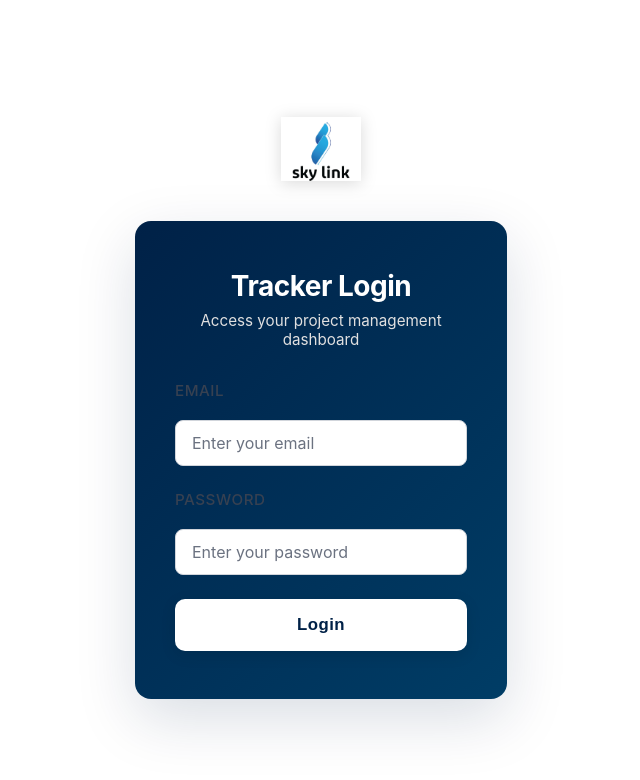
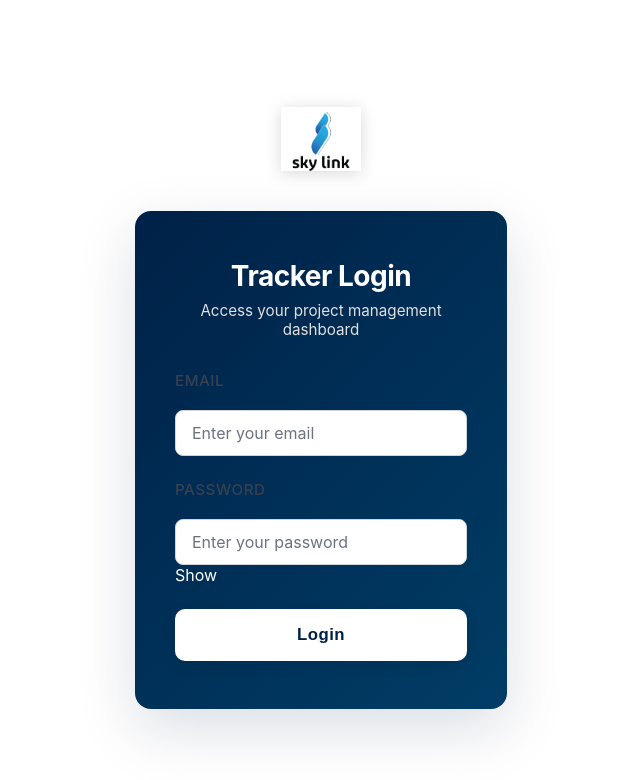
Before and after one commit to pogg-ab/slt-tracker-frontend, a React (Vite) app: page /login in a window 1280 px wide. Shown: the top 780 px of the page, without its empty margins (319-959 px from the left). Built offline with nearby package versions, Linux system fonts and the light colour scheme.

Commit message:
Implement password visibility toggle in LoginPage
Added password visibility toggle feature to the login form.

```diff
--- a/src/pages/LoginPage.jsx
+++ b/src/pages/LoginPage.jsx
@@ -11,6 +11,9 @@ const LoginPage = () => {
   const [password, setPassword] = useState("")
   const [error, setError] = useState("")
   const [isLoading, setIsLoading] = useState(false)
+
+  // --- STEP 1: Add state for password visibility ---
+  const [showPassword, setShowPassword] = useState(false)
 
   const { login } = useAuth()
   const navigate = useNavigate()
@@ -29,6 +32,11 @@ const LoginPage = () => {
     } finally {
       setIsLoading(false)
     }
+  }
+
+  // --- STEP 2: Create the toggle function ---
+  const togglePasswordVisibility = () => {
+    setShowPassword(!showPassword)
   }
 
   return (
@@ -51,10 +59,12 @@ const LoginPage = () => {
               disabled={isLoading}
             />
           </div>
+          {/* --- STEP 3: Update the JSX for the password input --- */}
           <div className="form-group">
             <label htmlFor="password">Password</label>
+            <div className="password-input-container">
               <input
-              type="password"
+                type={showPassword ? "text" : "password"}
                 id="password"
                 placeholder="Enter your password"
                 value={password}
@@ -62,6 +72,10 @@ const LoginPage = () => {
                 required
                 disabled={isLoading}
               />
+              <span className="password-toggle-icon" onClick={togglePasswordVisibility}>
+                {showPassword ? "Hide" : "Show"}
+              </span>
+            </div>
           </div>
           <button type="submit" className="login-button" disabled={isLoading}>
             {isLoading ? "Logging in..." : "Login"}
```
Lines whose indentation alone changed are shown as unchanged.
